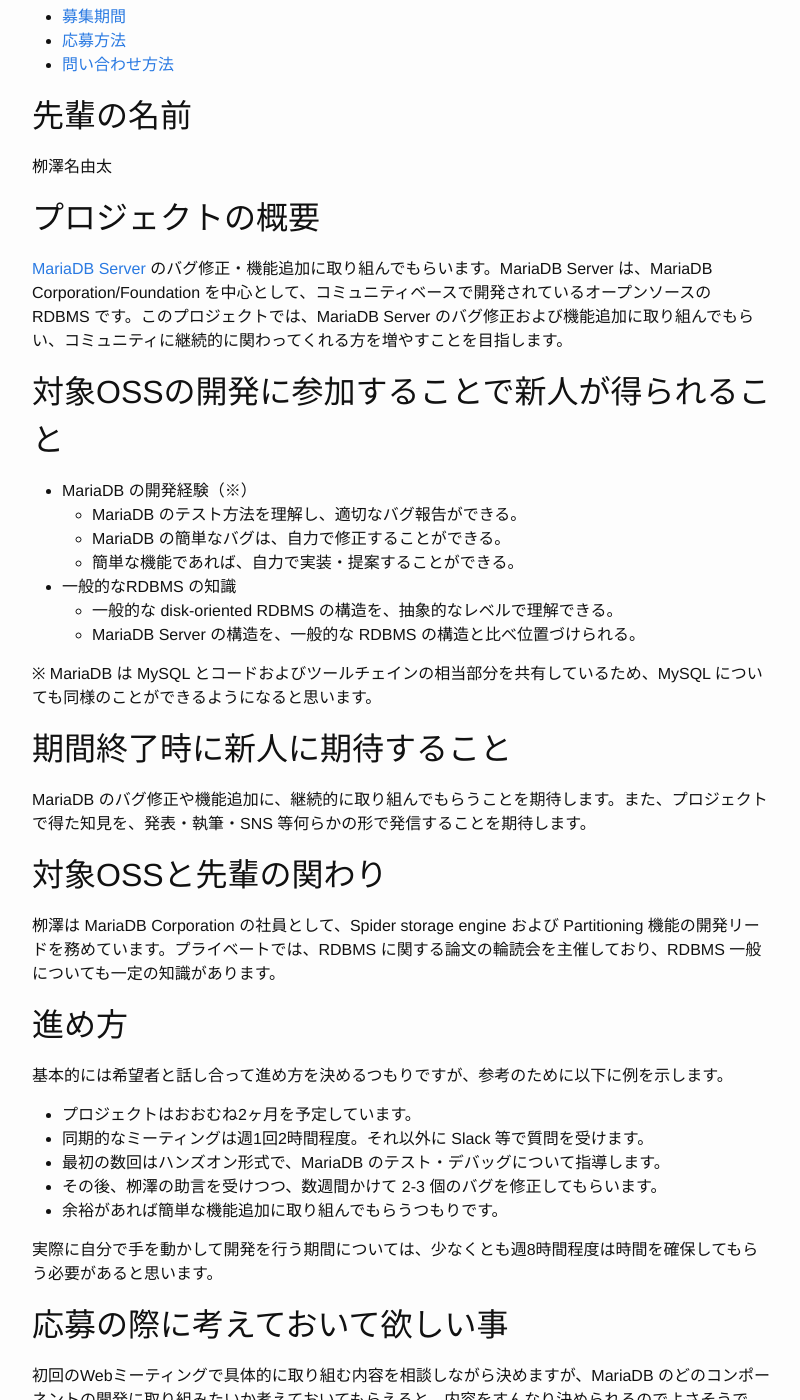
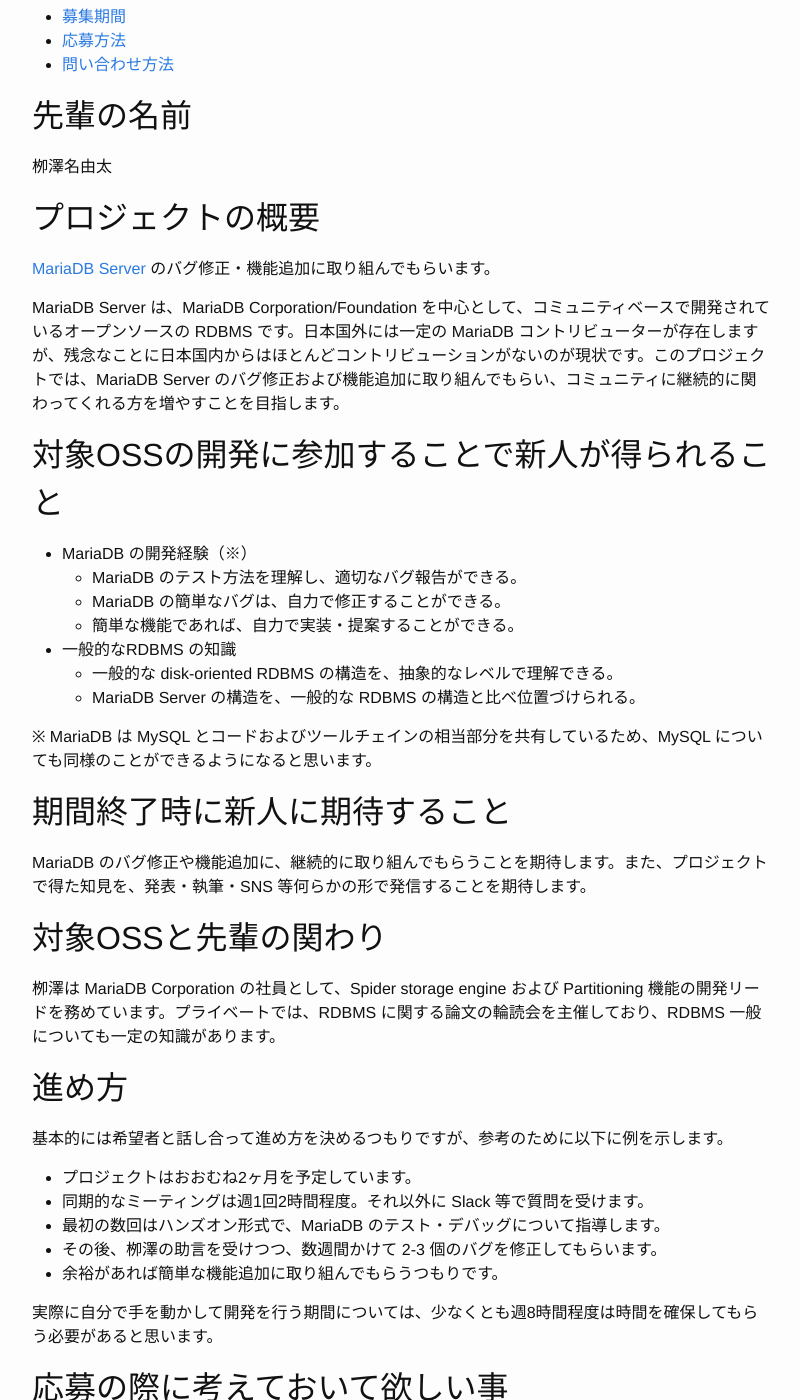
Before and after one commit to oss-gate/on-boarding, a Jekyll site: the page built from proposals/2022-03/nayuta-mariadb-server/proposal.md, in a window 1280 px wide and 1400 px high, scrolled down 417 px. Shown: the whole window, without its empty margins (238-1038 px from the left). Built offline with Jekyll 4.4.1, drawn with Linux system fonts in a browser that asks for light colours; Markdown is read by kramdown in place of the engine named in the settings; comment, search, counter and statistics services are not loaded; some of the changed text lies outside the part shown.

Commit message:
Slightly enrich proposal for MariaDB development

```diff
--- a/proposals/2022-03/nayuta-mariadb-server/proposal.md
+++ b/proposals/2022-03/nayuta-mariadb-server/proposal.md
@@ -22,7 +22,9 @@ title: MariaDB Server のバグ修正および機能開発
 
 ## <span id="overview">プロジェクトの概要</span>
 
-[MariaDB Server](https://github.com/MariaDB/server) のバグ修正・機能追加に取り組んでもらいます。MariaDB Server は、MariaDB Corporation/Foundation を中心として、コミュニティベースで開発されているオープンソースの RDBMS です。このプロジェクトでは、MariaDB Server のバグ修正および機能追加に取り組んでもらい、コミュニティに継続的に関わってくれる方を増やすことを目指します。
+[MariaDB Server](https://github.com/MariaDB/server) のバグ修正・機能追加に取り組んでもらいます。
+
+MariaDB Server は、MariaDB Corporation/Foundation を中心として、コミュニティベースで開発されているオープンソースの RDBMS です。日本国外には一定の MariaDB コントリビューターが存在しますが、残念なことに日本国内からはほとんどコントリビューションがないのが現状です。このプロジェクトでは、MariaDB Server のバグ修正および機能追加に取り組んでもらい、コミュニティに継続的に関わってくれる方を増やすことを目指します。
 
 ## <span id="merit">対象OSSの開発に参加することで新人が得られること</span>
 
@@ -58,7 +60,7 @@ MariaDB のバグ修正や機能追加に、継続的に取り組んでもらう
 
 ## <span id="requirement">応募の際に考えておいて欲しい事</span>
 
-初回のWebミーティングで具体的に取り組む内容を相談しながら決めますが、MariaDB のどのコンポーネントの開発に取り組みたいか考えておいてもらえると、内容をすんなり決められるのでよさそうです。応募の際に教えてもらえると助かります。
+初回のWebミーティングで具体的に取り組む課題を相談しながら決めますが、MariaDB のどのコンポーネントの開発に取り組みたいか考えておいてもらえると、課題を決める際の参考になります。希望のコンポーネントがある方は、応募の際に教えてください。
 
 ## <span id="period">支援期間</span>
 
```
